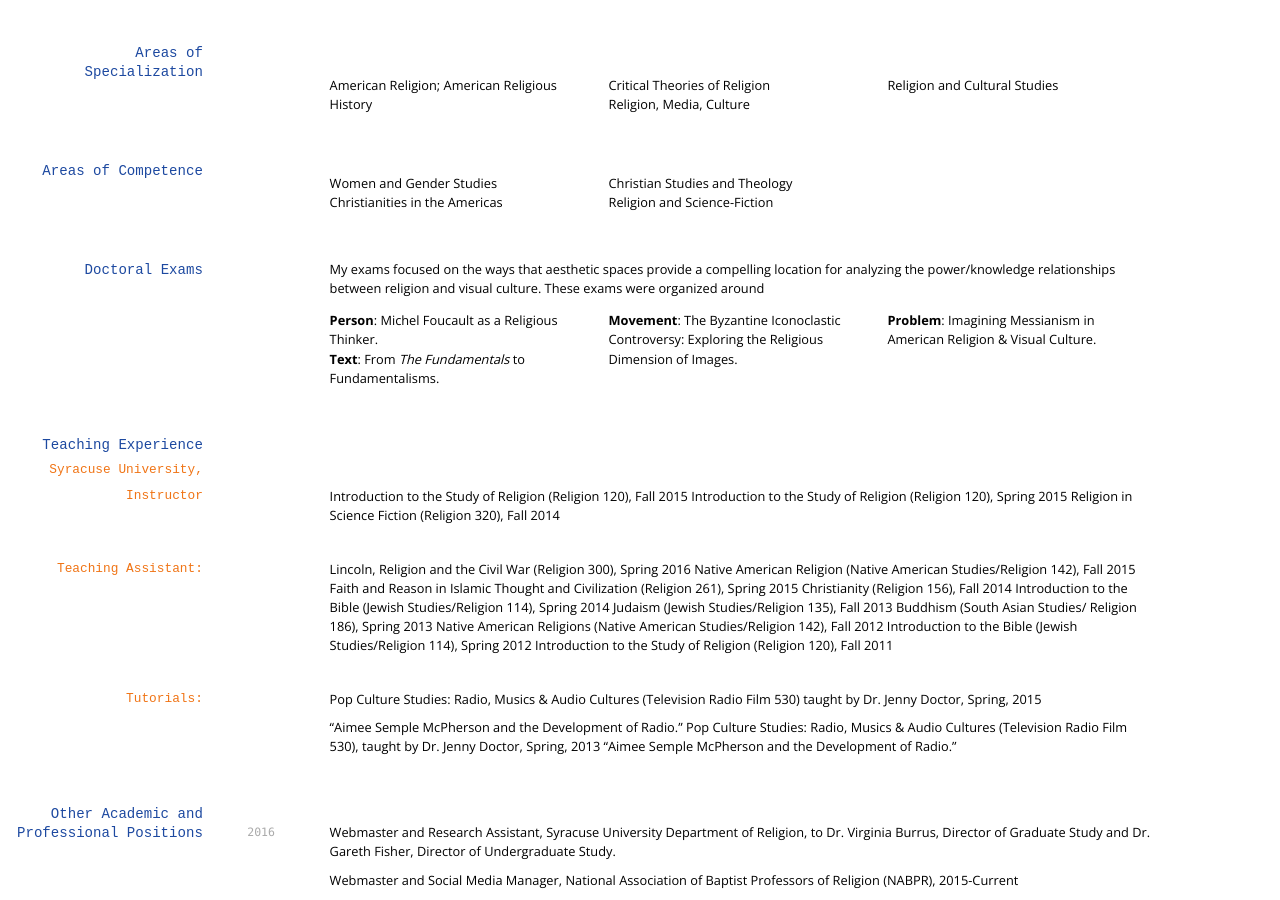
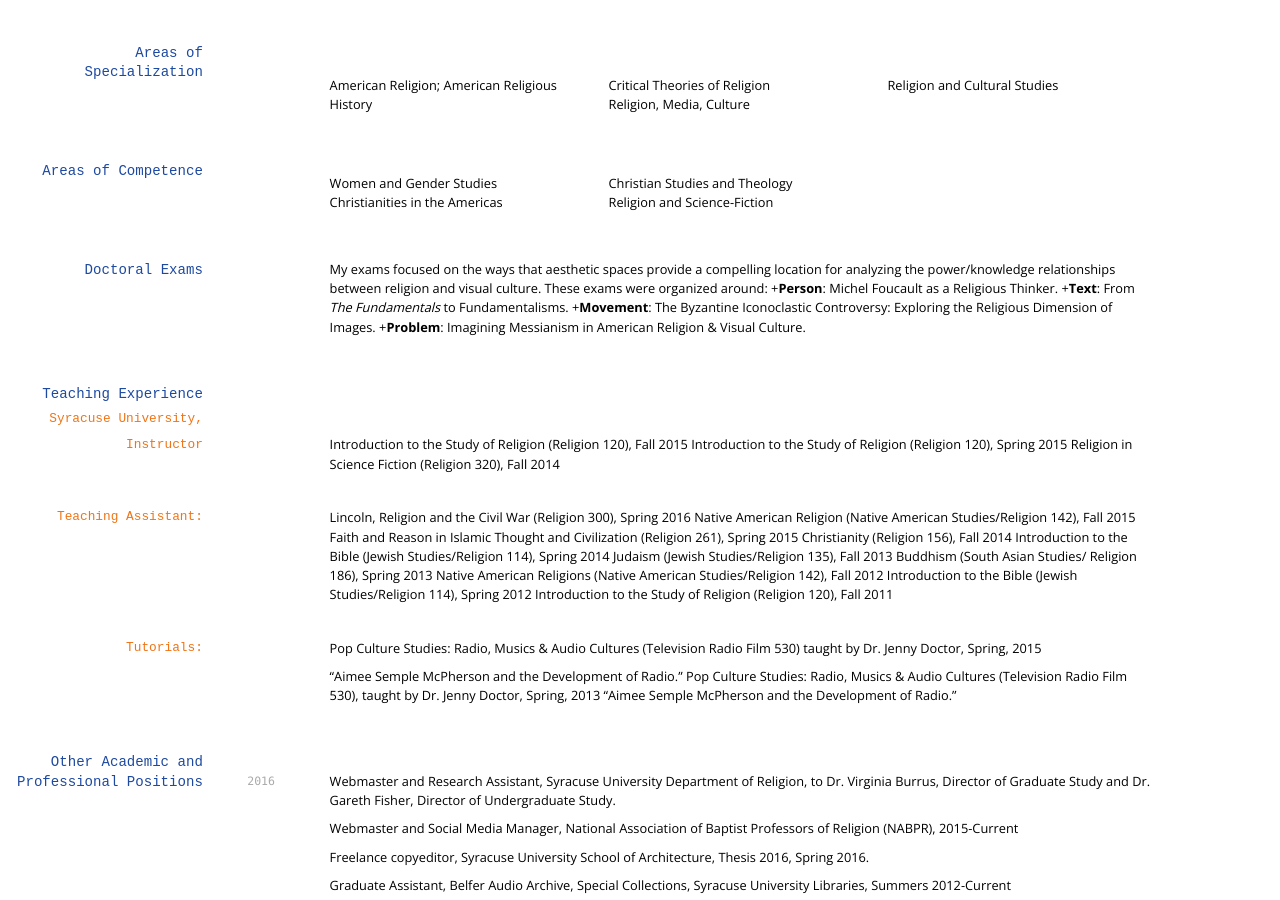
Before and after one commit to blmoore/md-cv, a Jekyll site: the page built from index.md, in a window 1280 px wide and 900 px high, scrolled down 579 px. Built offline with Jekyll 4.4.1, drawn with Linux system fonts in a browser that asks for light colours; nearby versions of some CDN libraries.

Commit message:
fix bullet points

```diff
--- a/index.md
+++ b/index.md
@@ -60,11 +60,11 @@ __Global Ecumenical Theological Institute of the World Council of Churches__, in
 * Religion and Science-Fiction
 
 ## Doctoral Exams
-My exams focused on the ways that aesthetic spaces provide a compelling location for analyzing the power/knowledge relationships between religion and visual culture. These exams were organized around
-* __Person__: Michel Foucault as a Religious Thinker.
-* __Text__: From _The Fundamentals_ to Fundamentalisms.
-* __Movement__: The Byzantine Iconoclastic Controversy:  Exploring the Religious Dimension of Images.
-* __Problem__: Imagining Messianism in American Religion & Visual Culture.
+My exams focused on the ways that aesthetic spaces provide a compelling location for analyzing the power/knowledge relationships between religion and visual culture. These exams were organized around:
++__Person__: Michel Foucault as a Religious Thinker.
++__Text__: From _The Fundamentals_ to Fundamentalisms.
++__Movement__: The Byzantine Iconoclastic Controversy:  Exploring the Religious Dimension of Images.
++__Problem__: Imagining Messianism in American Religion & Visual Culture.
 
 ## Teaching Experience
 
```
